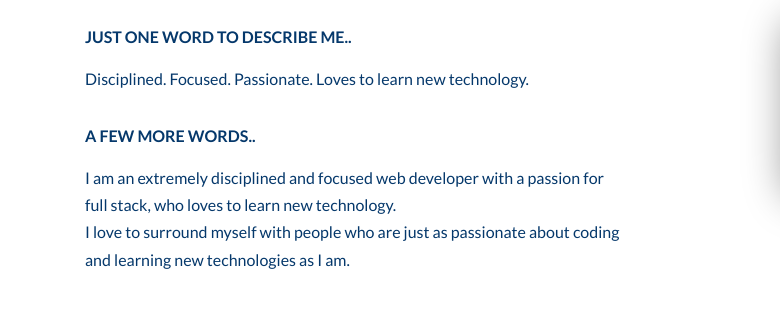
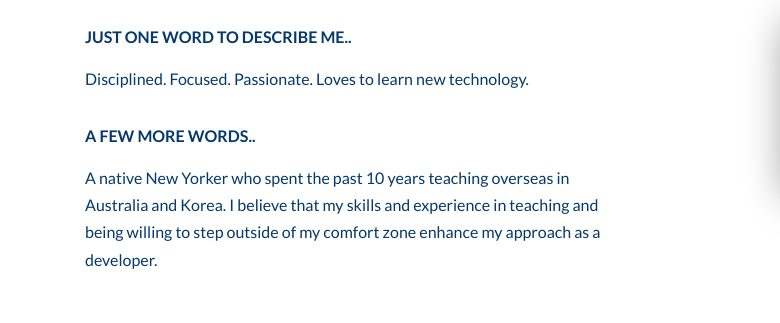
Before and after one commit to dkang417/Portfolio, a website: page index.html in a window 1280 px wide. Shown: the part 997-1320 px from the top of the page, 0-780 px from the left. Drawn offline with Linux system fonts and the light colour scheme.

Commit message:
update about me

```diff
--- a/index.html
+++ b/index.html
@@ -73,8 +73,8 @@
                     </p>
                     <h3 class="heading-tertiary u-margin-bottom-small">A few more words..</h3>
                     <p class="paragraph">
-                        I am an extremely disciplined and focused web developer with a passion for full stack, who loves to learn new technology.
-                        <br> I love to surround myself with people who are just as passionate about coding and learning new technologies as I am.
+                       A native New Yorker who spent the past 10 years teaching overseas in Australia and Korea.  I believe that my skills and experience  in teaching and being willing to step outside of my comfort zone enhance my approach as a developer.
+
                     </p>
 
                 </div>
```
